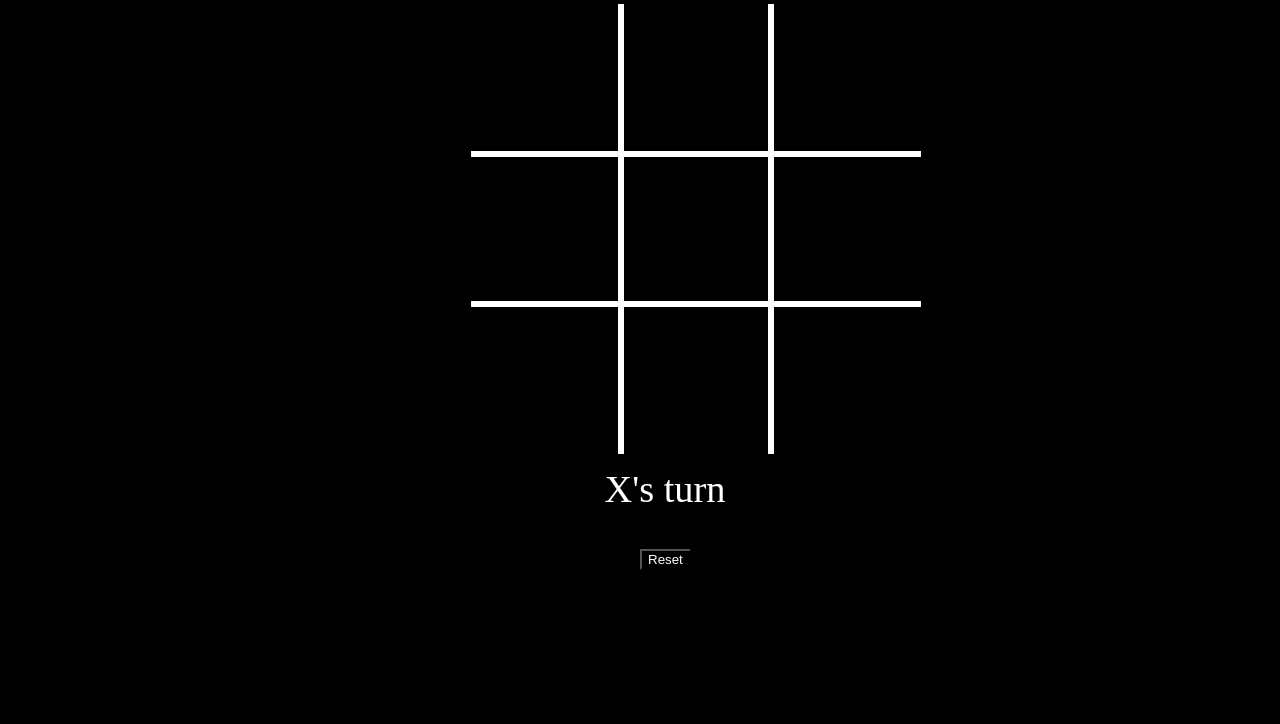
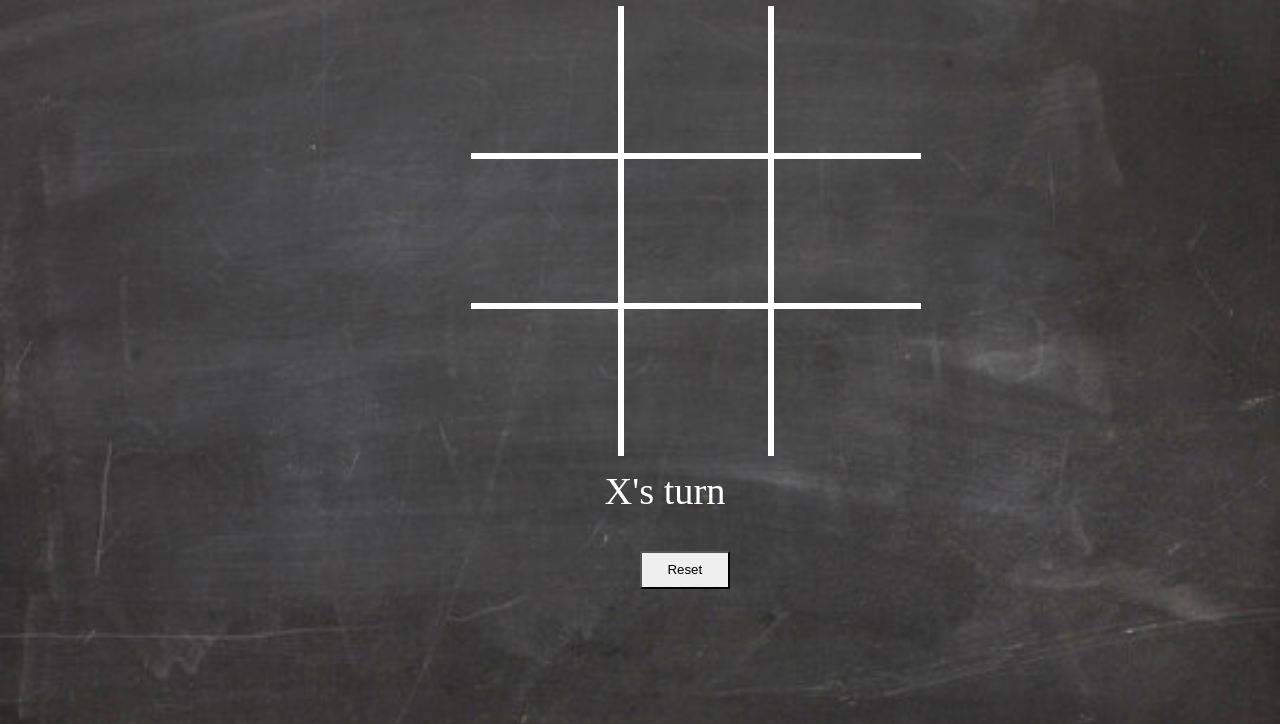
Before and after one commit to adavilalith/TicTacToe, a plain HTML site: page index.html in a window 1280 px wide. Shown: the part 76-800 px from the top of the page. Drawn offline with Linux system fonts and the light colour scheme.

Commit message:
Add files via upload

```diff
--- a/index.html
+++ b/index.html
@@ -9,15 +9,15 @@
 <body>
     <h1>Tic Tac Toe</h1>
     <div id="board">
-        <div class="cell" id="cell0"></div>
-        <div class="cell" id="cell1"></div>
-        <div class="cell" id="cell2"></div>
-        <div class="cell" id="cell3"></div>
-        <div class="cell" id="cell4"></div>
-        <div class="cell" id="cell5"></div>
-        <div class="cell" id="cell6"></div>
-        <div class="cell" id="cell7"></div>
-        <div class="cell" id="cell8"></div>
+        <div class="cell" id="cell0"><label></label></div>
+        <div class="cell" id="cell1"><label></label></div>
+        <div class="cell" id="cell2"><label></label></div>
+        <div class="cell" id="cell3"><label></label></div>
+        <div class="cell" id="cell4"><label></label></div>
+        <div class="cell" id="cell5"><label></label></div>
+        <div class="cell" id="cell6"><label></label></div>
+        <div class="cell" id="cell7"><label></label></div>
+        <div class="cell" id="cell8"><label></label></div>
 
     </div>
     <div id="scoreboard">
@@ -26,4 +26,4 @@
     <button id="reset">Reset</button>
     <script src="index.js"></script>
 </body>
-</html>
+</html><label></label>
--- a/index.js
+++ b/index.js
@@ -1,6 +1,6 @@
 function place(){
     if (game_state==false){
-        alert("reset game");
+        reset_func();
         return;
     }
     if (this.textContent!=""){
--- a/style.css
+++ b/style.css
@@ -1,13 +1,21 @@
+@font-face {
+    font-family: 'chalk';
+    src: url("res/FrederickatheGreat-Regular.ttf");
+}
 *{
+    background-size: 100%;
     box-sizing: border-box;
-    background-color: black;
     color:rgba(255, 255, 255, 1 );
 
+}
+body{
+    background-image:url("res/blackboard.jpg");
 }
 h1{
     text-align: center;
     text-decoration: underline;
     margin-left: 50px;
+    font-family:'chalk','Gill Sans', 'Gill Sans MT', Calibri, 'Trebuchet MS', sans-serif;
 }
 .cell{
 
@@ -17,7 +25,7 @@ h1{
     height:100px;
     font-size:50px;
     text-align: center;
-    font-family: 'Gill Sans', 'Gill Sans MT', Calibri, 'Trebuchet MS', sans-serif;
+    font-family: 'chalk',fantasy;
 }
 #cell0{
     border-top: none;
@@ -59,8 +67,11 @@ h1{
 #reset{
     display: block;
     box-sizing: border-box;
+    width: 7vw;
+    height: 3vw;
     margin-left: 50%;
     margin-top:2%;
+    color: black;
 
 }
 #turn{
```
Also changed, not shown: res/FrederickatheGreat-Regular.ttf (added), res/blackboard.jpg (added).
